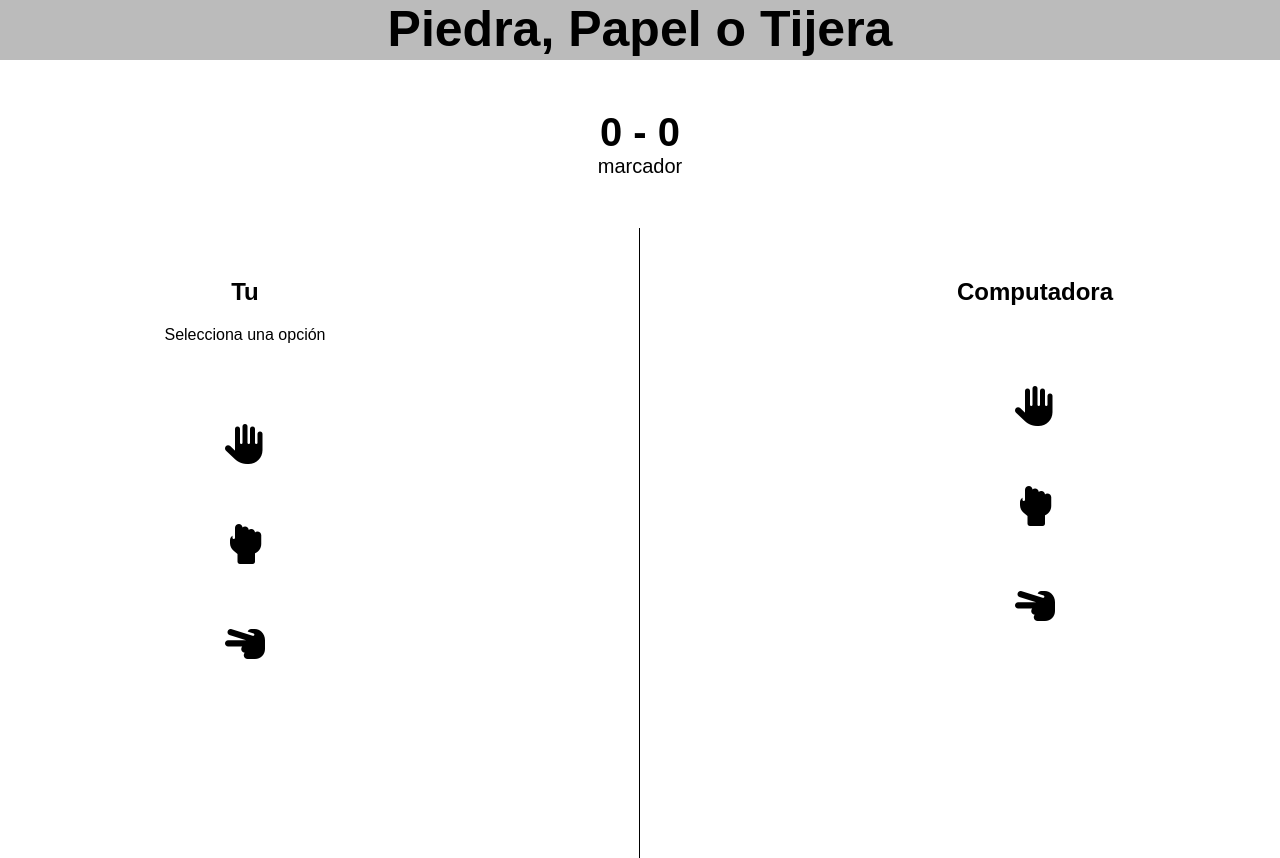
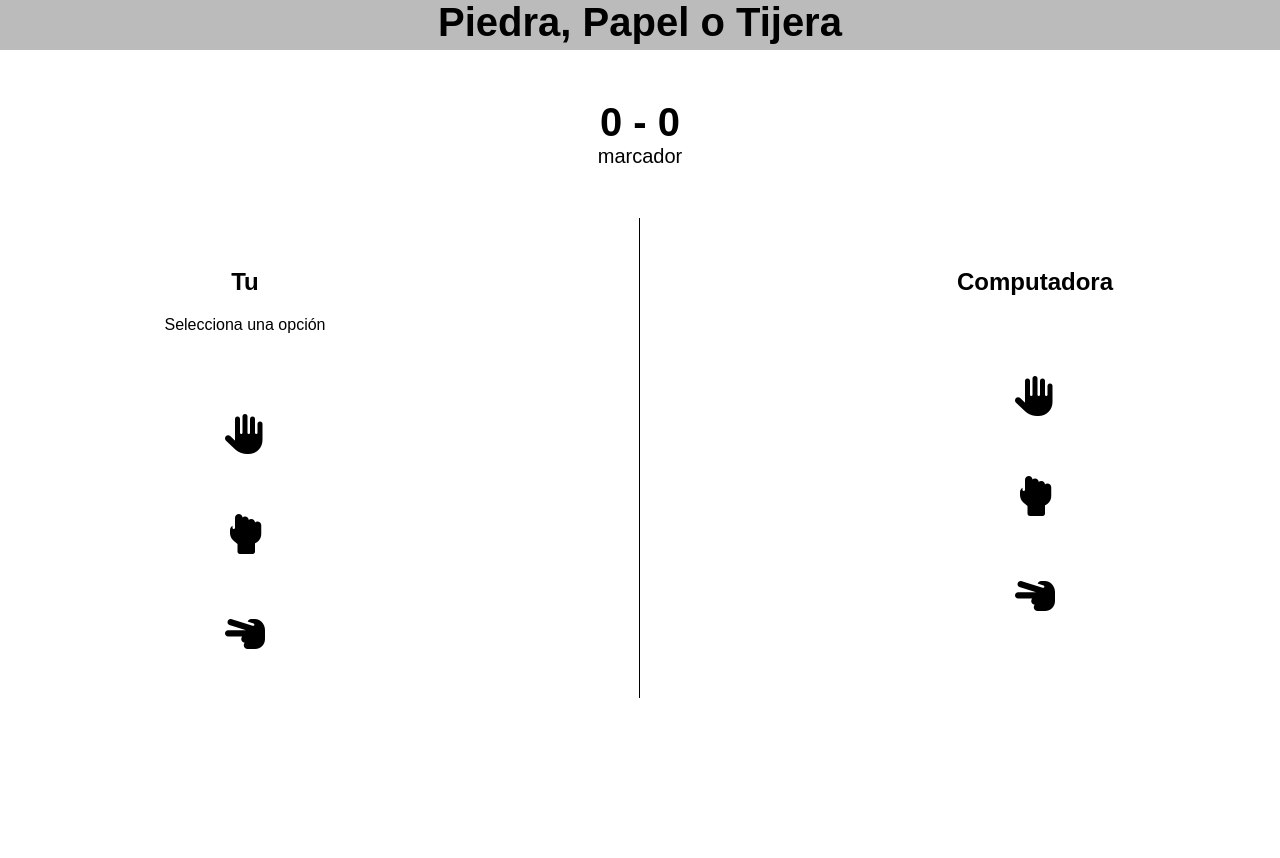
Before and after one commit to Ing-Dayana/Game, a plain HTML site: page index.html in a window 1280 px wide. After the commit the page ends 800 px from the top, so only its background shows below. Drawn offline with Linux system fonts and the light colour scheme; some icons are missing.

Commit message:
Update style.css

```diff
--- a/style.css
+++ b/style.css
@@ -11,10 +11,10 @@
 }
 
 .title {
-    font-size: 50px;
+    font-size: 40px;
     text-align: center;
     background-color: rgb(187, 187, 187);
-    height: 60px;
+    height: 50px;
 }
 
 .center-score{
@@ -55,7 +55,7 @@
     top: 0px;
     right: 50%;
     width: 2px;
-    height: 630px;
+    height: 480px;
 }
 
 .show-line-vertical {
```
